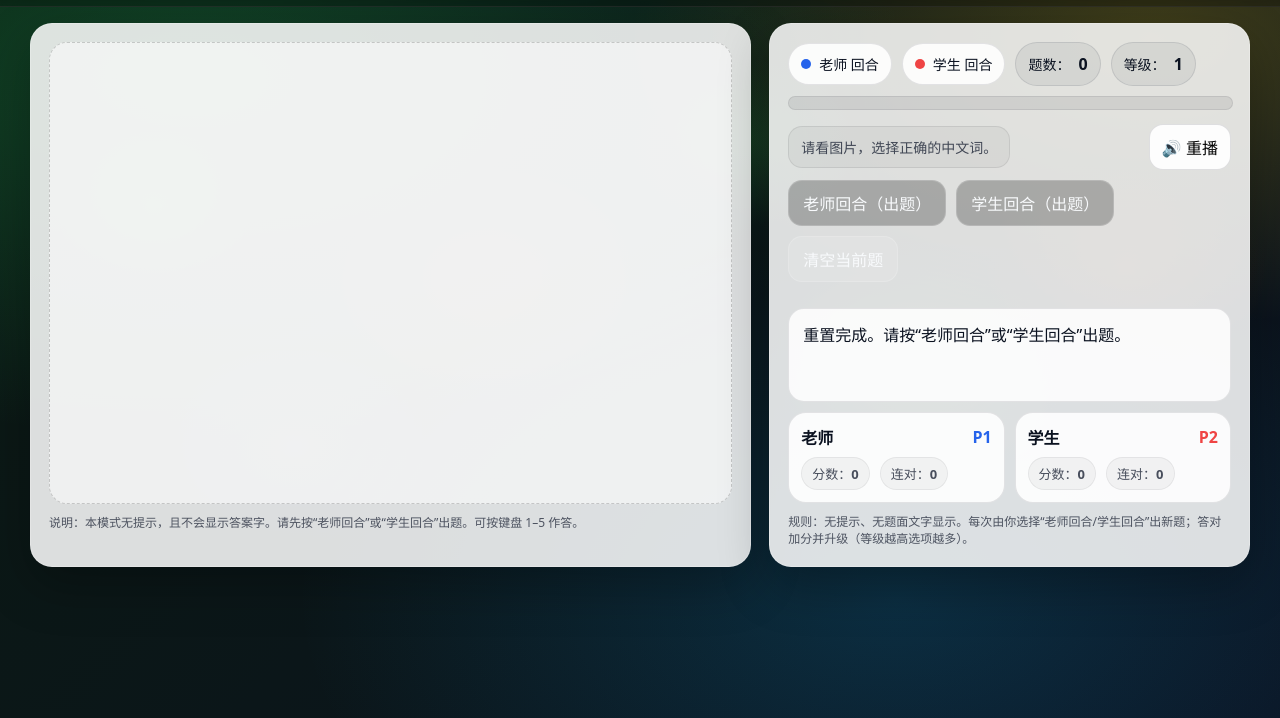
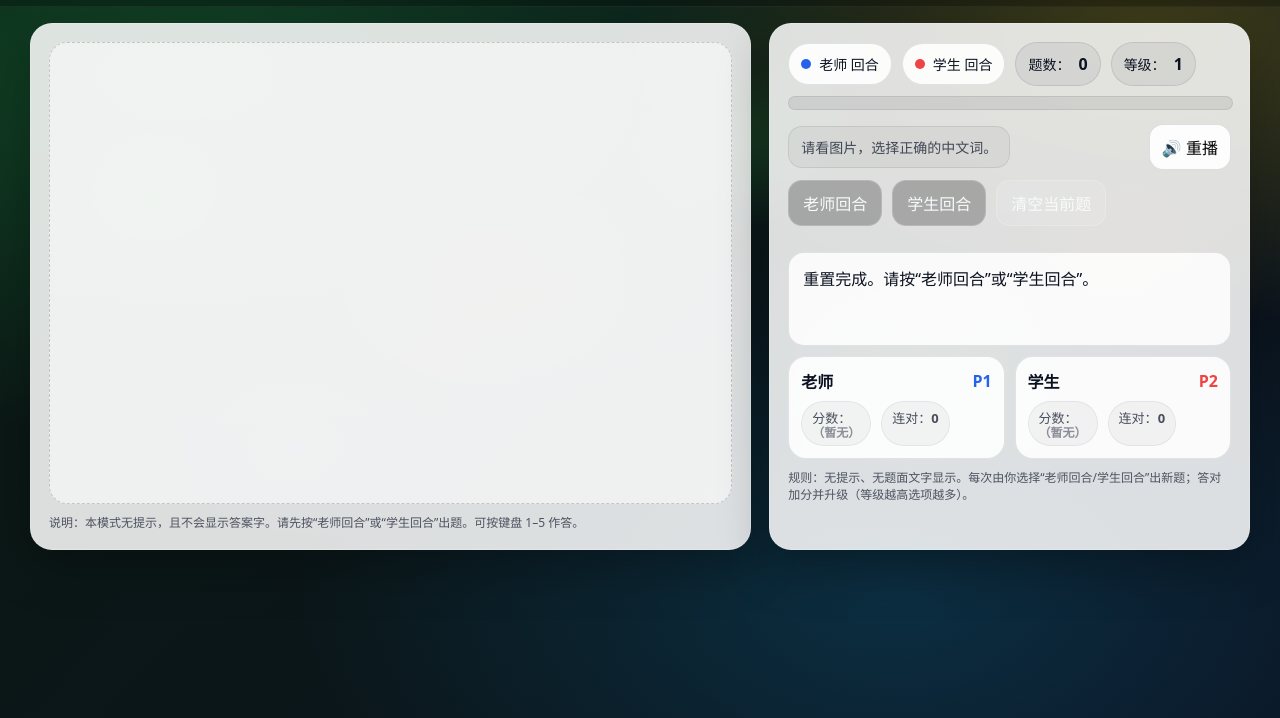
Before and after one commit to AISAGA21005GAOSHUNU/gun, a plain HTML site: page index.html in a window 1280 px wide. Both pictures are taken after a click on the button "重置比赛". Shown: the part 82-800 px from the top of the page. Drawn offline with Linux system fonts and the light colour scheme.

Commit message:
Update index.html

```diff
--- a/index.html
+++ b/index.html
@@ -274,6 +274,28 @@
     border: 1px solid rgba(2,6,23,.06);
   }
 
+  /* 分数：用手枪图示 */
+  .gunScore{
+    display:flex;
+    align-items:center;
+    gap:6px;
+    flex-wrap:wrap;
+    line-height:1;
+    font-size:18px;
+  }
+  .gun{
+    display:inline-flex;
+    align-items:center;
+    justify-content:center;
+    width:22px;
+    height:22px;
+  }
+  .emptyHint{
+    color: rgba(15,23,42,.45);
+    font-weight:700;
+    font-size:12px;
+  }
+
   canvas#confetti{
     position:fixed; inset:0; pointer-events:none; z-index:999;
   }
@@ -349,14 +371,15 @@
       </div>
 
       <div class="rowBtns">
-        <button id="p1Btn" class="btn btnPrimary">老师回合（出题）</button>
-        <button id="p2Btn" class="btn btnPrimary">学生回合（出题）</button>
+        <!-- 修改点 1：删除（出题） -->
+        <button id="p1Btn" class="btn btnPrimary">老师回合</button>
+        <button id="p2Btn" class="btn btnPrimary">学生回合</button>
         <button id="clearBtn" class="btn" title="清空当前题">清空当前题</button>
       </div>
 
       <div class="choices" id="choices"></div>
 
-      <div class="msg" id="msg">先按“老师回合（出题）”或“学生回合（出题）”。</div>
+      <div class="msg" id="msg">先按“老师回合”或“学生回合”。</div>
 
       <div class="scoreBoard">
         <div class="sb">
@@ -365,7 +388,13 @@
             <span style="color:var(--p1);font-weight:900;">P1</span>
           </div>
           <div class="meta">
-            <span class="badgeMini">分数：<strong id="p1Score">0</strong></span>
+            <!-- 修改点 2：分数用手枪图示 -->
+            <span class="badgeMini">
+              分数：
+              <span class="gunScore" id="p1ScoreGuns" title="0">
+                <span class="emptyHint">（暂无）</span>
+              </span>
+            </span>
             <span class="badgeMini">连对：<strong id="p1Streak">0</strong></span>
           </div>
         </div>
@@ -376,7 +405,12 @@
             <span style="color:var(--p2);font-weight:900;">P2</span>
           </div>
           <div class="meta">
-            <span class="badgeMini">分数：<strong id="p2Score">0</strong></span>
+            <span class="badgeMini">
+              分数：
+              <span class="gunScore" id="p2ScoreGuns" title="0">
+                <span class="emptyHint">（暂无）</span>
+              </span>
+            </span>
             <span class="badgeMini">连对：<strong id="p2Streak">0</strong></span>
           </div>
         </div>
@@ -428,8 +462,8 @@ const bar = document.getElementById("bar");
 const tagP1 = document.getElementById("tagP1");
 const tagP2 = document.getElementById("tagP2");
 
-const p1ScoreEl = document.getElementById("p1Score");
-const p2ScoreEl = document.getElementById("p2Score");
+const p1ScoreGuns = document.getElementById("p1ScoreGuns");
+const p2ScoreGuns = document.getElementById("p2ScoreGuns");
 const p1StreakEl = document.getElementById("p1Streak");
 const p2StreakEl = document.getElementById("p2Streak");
 
@@ -590,15 +624,44 @@ function shuffle(arr){
   return a;
 }
 
-function refreshScoreUI(){
-  p1ScoreEl.textContent = String(P[0].score);
-  p2ScoreEl.textContent = String(P[1].score);
-  p1StreakEl.textContent = String(P[0].streak);
-  p2StreakEl.textContent = String(P[1].streak);
-}
 function refreshTurnUI(){
   tagP1.classList.toggle("active", currentTurn === 0);
   tagP2.classList.toggle("active", currentTurn === 1);
+}
+
+/* 分数渲染为手枪图示 */
+function renderGunScore(el, score){
+  el.innerHTML = "";
+  el.title = String(score); // 老师自己用鼠标悬停可看到数字（不显眼）
+  if(score <= 0){
+    const hint = document.createElement("span");
+    hint.className = "emptyHint";
+    hint.textContent = "（暂无）";
+    el.appendChild(hint);
+    return;
+  }
+  // 限制展示长度，避免分数太大把版面挤爆：超过 20 用 “×N”
+  const MAX = 20;
+  const show = Math.min(score, MAX);
+  for(let i=0;i<show;i++){
+    const s = document.createElement("span");
+    s.className = "gun";
+    s.textContent = "🔫";
+    el.appendChild(s);
+  }
+  if(score > MAX){
+    const more = document.createElement("span");
+    more.className = "emptyHint";
+    more.textContent = `×${score}`;
+    el.appendChild(more);
+  }
+}
+
+function refreshScoreUI(){
+  renderGunScore(p1ScoreGuns, P[0].score);
+  renderGunScore(p2ScoreGuns, P[1].score);
+  p1StreakEl.textContent = String(P[0].streak);
+  p2StreakEl.textContent = String(P[1].streak);
 }
 
 /* ====== 渲染图片 ====== */
@@ -657,11 +720,10 @@ function newQuestion(autoSpeak=false){
   msg.textContent = `轮到 ${P[currentTurn].name}：请选择正确的中文词。（按 1-${opts.length}）`;
   msg.className = "msg";
 
-  // 朗读可以保留，但不在页面显示题目字
   if(autoSpeak) speak(current.zh);
 }
 
-/* ====== 作答：答对后不自动出新题，由你再按回合按钮 ====== */
+/* ====== 作答：答对后不自动出新题 ====== */
 function choose(opt, btn){
   if(!current || answered) return;
 
@@ -701,7 +763,7 @@ function clearCurrent(){
   optionIndexToText = [];
   choicesBox.innerHTML = "";
   media.innerHTML = "";
-  msg.textContent = "已清空。请按“老师回合”或“学生回合”出题。";
+  msg.textContent = "已清空。请按“老师回合”或“学生回合”。";
   msg.className = "msg";
 }
 
@@ -716,7 +778,7 @@ function resetGame(){
   levelEl.textContent = "1";
   choicesBox.innerHTML = "";
   media.innerHTML = "";
-  msg.textContent = "重置完成。请按“老师回合”或“学生回合”出题。";
+  msg.textContent = "重置完成。请按“老师回合”或“学生回合”。";
   msg.className = "msg";
 
   setProgress();
```
